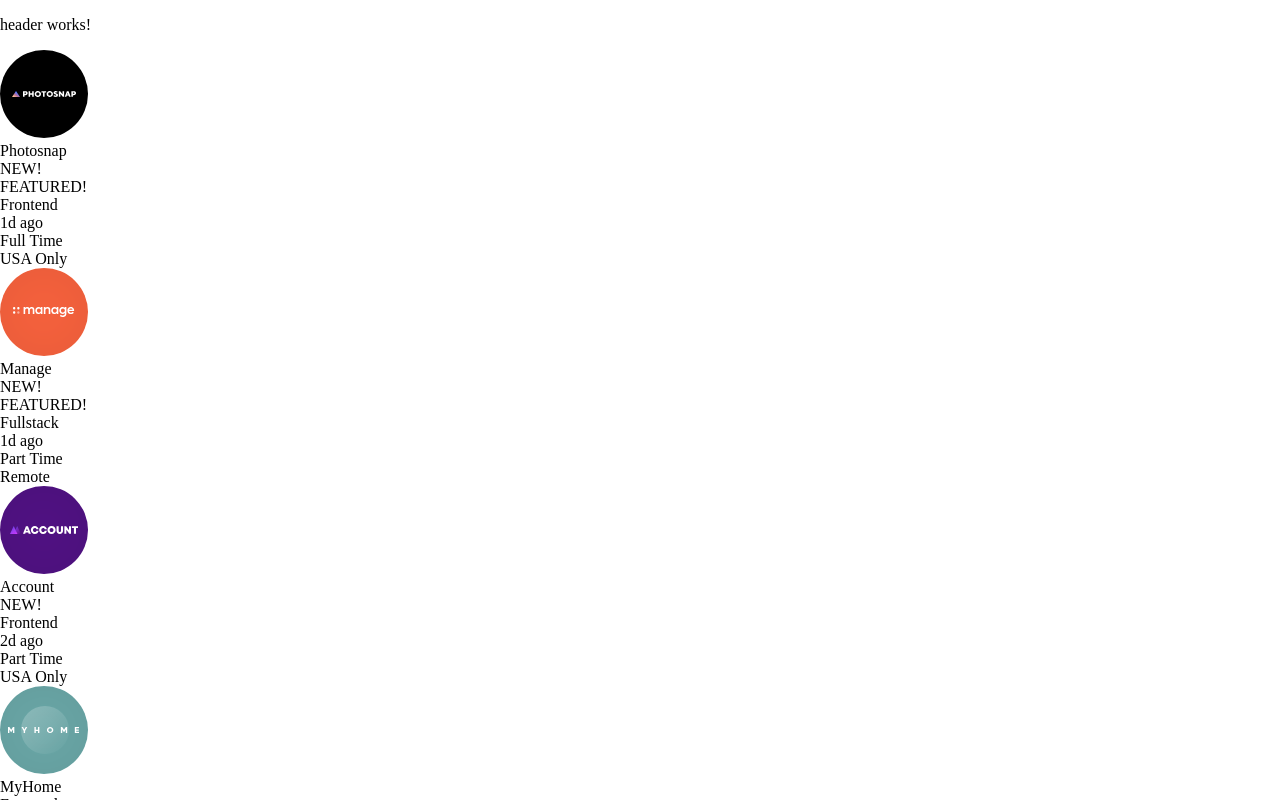
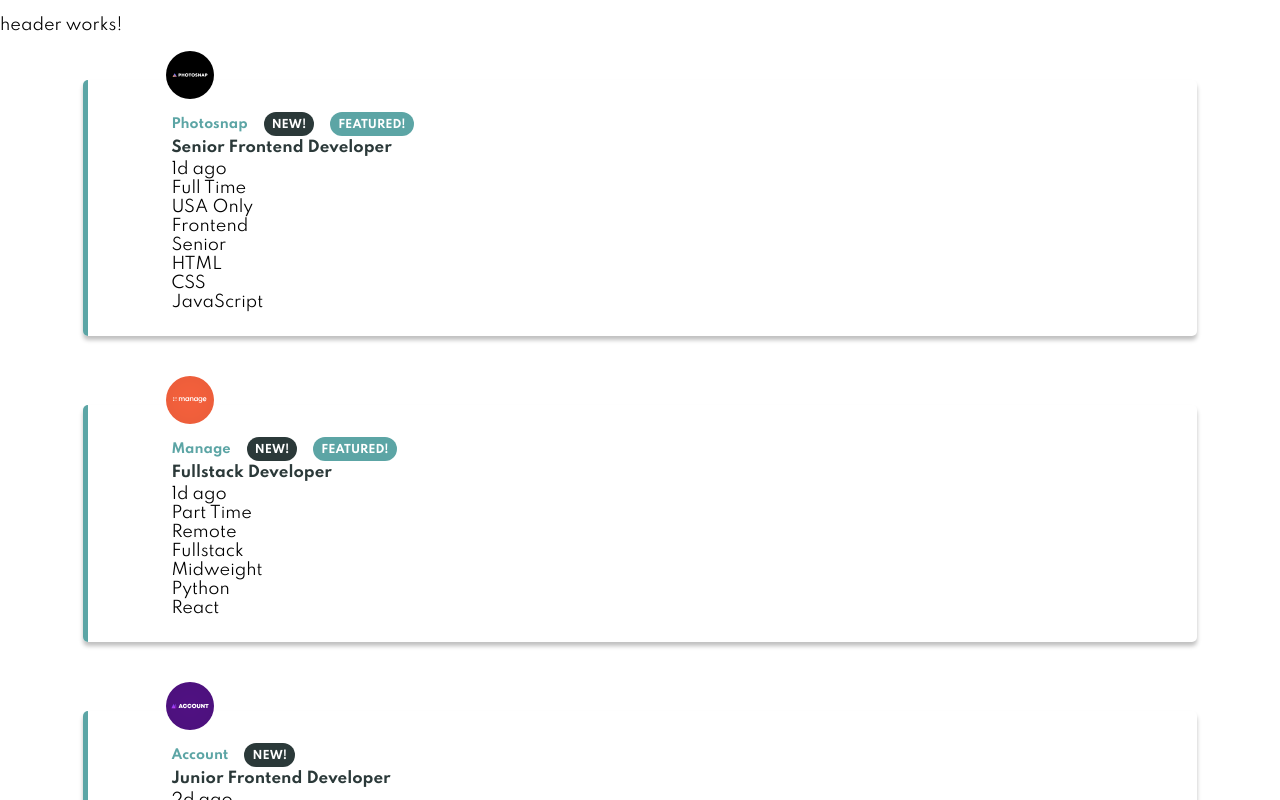
Before and after one commit to DavyFungALoi/JobFilterAngular, an Angular app: page / in a window 1280 px wide. Shown: the top 800 px of the page. Built offline with nearby package versions, Linux system fonts and the light colour scheme.

Commit message:
halfway through the joblisting scss

```diff
--- a/src/app/components/joblisting/joblisting.component.html
+++ b/src/app/components/joblisting/joblisting.component.html
@@ -1,14 +1,29 @@
-<div class="joblisting">
-  <img src="{{ job.logo }}" />
-  <div class="joblisting__header">
-    <div class="joblisting__company">{{ job.company }}</div>
-    <div class="joblisting__pill new" *ngIf="job.new">NEW!</div>
-    <div class="joblisting__pill featured" *ngIf="job.featured">FEATURED!</div>
+
+<div class="joblisting-wrapper">
+    <img src="{{ job.logo }}" />
+</div>
+<div class="joblisting-main">
+  <div class="joblisting-main__header">
+    <div class="joblisting-main__company">{{ job.company }}</div>
+    <div class="joblisting-main__pill new" *ngIf="job.new">NEW!</div>
+    <div class="joblisting-main__pill featured" *ngIf="job.featured">FEATURED!</div>
   </div>
-  <div class="joblisting__role">{{ job.role }}</div>
-  <div class="joblisting__details-container">
+  <div class="joblisting-main__role">{{ job.position }}</div>
+  <div class="joblisting-main__details-container">
     <div>{{ job.postedAt }}</div>
+    <div class="oval"></div>
     <div>{{ job.contract }}</div>
+    <div class="oval"></div>
     <div>{{ job.location }}</div>
   </div>
+  <div class="joblisting-main__tags-container">
+    <div>{{ job.role }}</div>
+    <div>{{ job.level }}</div>
+    <div *ngFor="let language of job.languages">
+      <div>{{ language }}</div>
+    </div>
+    <div *ngFor="let tool of job.tools">
+      <div>{{ tool }}</div>
+    </div>
+  </div>
 </div>
--- a/src/app/components/joblisting/joblisting.component.scss
+++ b/src/app/components/joblisting/joblisting.component.scss
@@ -0,0 +1,59 @@
+.joblisting-wrapper {
+  img {
+    width: 3rem;
+    height: 3rem;
+    z-index: 1;
+    margin-left: 13%;
+    margin-bottom: -1.5rem;
+  }
+}
+
+.joblisting-main {
+  margin-left: 6.5%;
+  margin-right: 6.5%;
+  border-left: 5px solid rgba(92, 165, 165, 1);
+  border-radius: 5px;
+  box-shadow: 0px 4px 4px 0px rgba(0, 0, 0, 0.25);
+  margin-bottom: 2.5rem;
+  padding-left: 6.5%;
+  padding-right: 6.5%;
+  padding-bottom: 1.5rem;
+  .joblisting-main__header {
+    padding-top: 2rem;
+    display: flex;
+    column-gap: 1rem;
+    align-items: center;
+    .joblisting-main__company {
+      font-weight: 700;
+      color: rgba(92, 165, 165, 1);
+      font-size: 0.8125rem;
+    }
+    .joblisting-main__pill {
+      padding: 0.375rem 0.5rem 0.25rem 0.5rem;
+      border-radius: 0.75rem;
+      font-weight: 700;
+      font-size: 0.6875rem;
+      line-height: 0.875rem;
+      color: white;
+    }
+  }
+  .joblisting-main__pill.new {
+    background-color: rgba(43, 57, 57, 1);
+  }
+  .joblisting-main__pill.featured {
+    background-color: rgba(92, 165, 165, 1);
+  }
+  .joblisting-main__role {
+    font-weight: 700;
+    font-size: 0.9375rem;
+    line-height: 1.5rem;
+    color: rgba(43, 57, 57, 1);
+  }
+}
+
+/*
+Effect: Drop shadow
+Radius: 4px
+Offset: 0px, 4px
+rgba(0, 0, 0, 0.25
+*/
--- a/src/styles.scss
+++ b/src/styles.scss
@@ -1,7 +1,9 @@
+@import url("https://fonts.googleapis.com/css2?family=Spartan:wght@100;200;300;400;500;600;700;800;900&display=swap");
 * {
   box-sizing: border-box;
 }
 
 body {
+  font-family: Spartan;
   margin: 0;
 }
```
